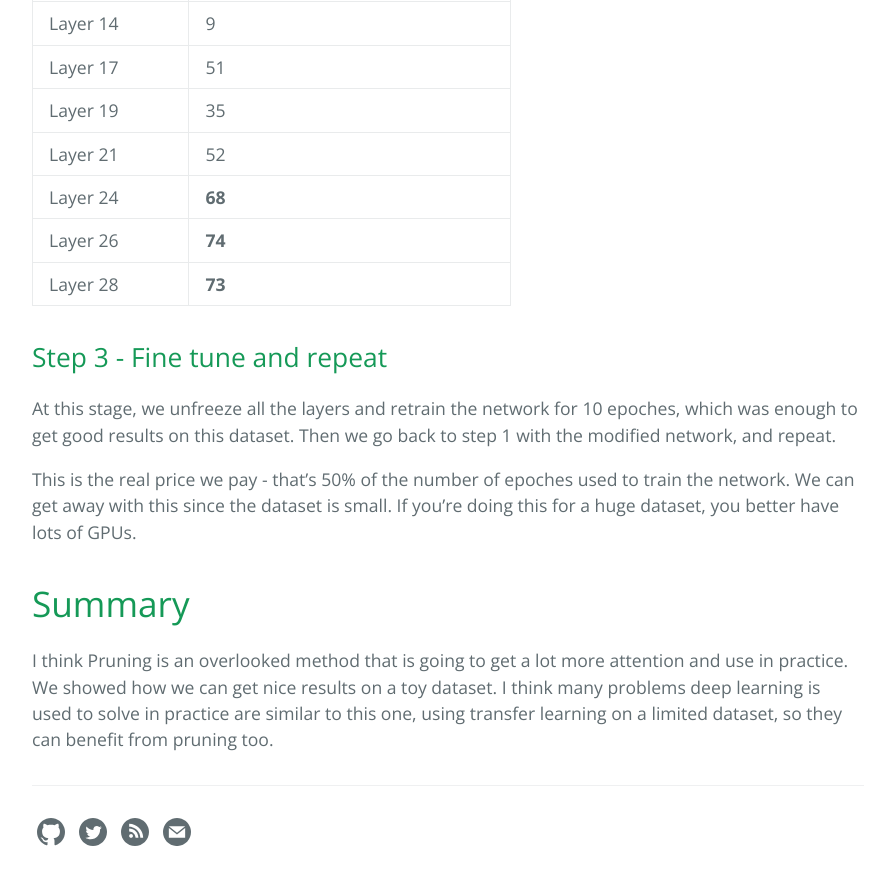
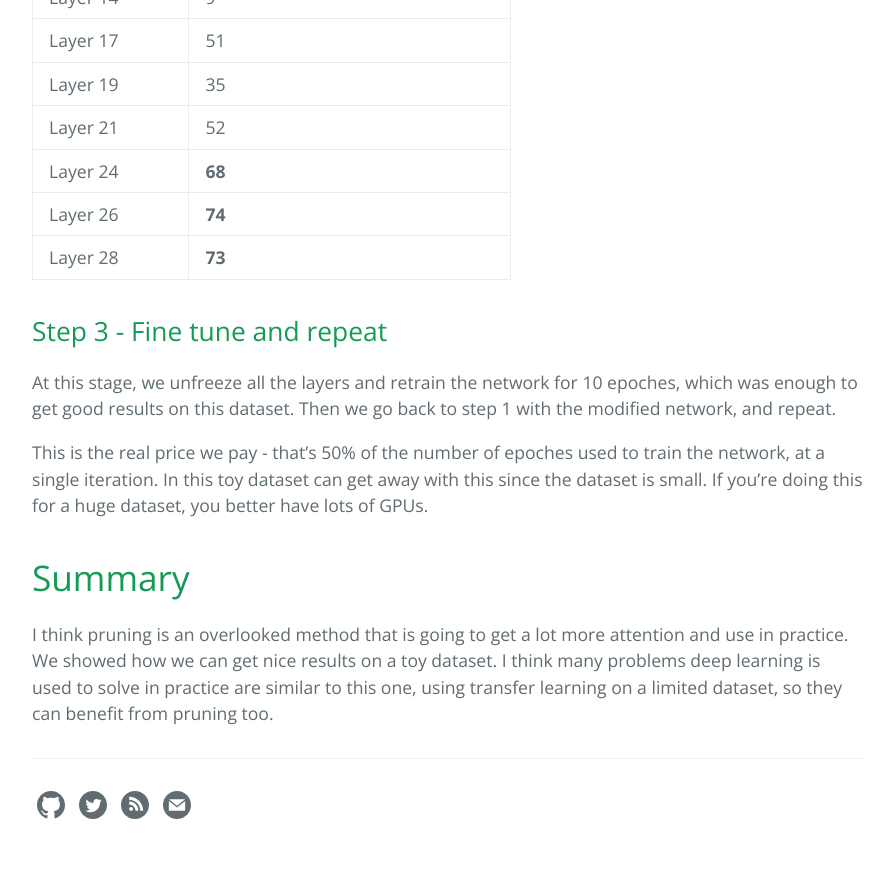
Before and after one commit to jacobgil/jacobgil.github.io, a Jekyll site: the page built from _posts/2017-06-23-pruning-deep-neural-networks.md, in a window 1280 px wide and 900 px high, scrolled down 8179 px. Shown: the top 885 px of the window, without its empty margins (192-1085 px from the left). Built offline with Jekyll 4.4.1, drawn with Linux system fonts in a browser that asks for light colours; comment, search, counter and statistics services are not loaded; some of the changed text lies outside the part shown.

Commit message:
New post

```diff
--- a/_posts/2017-06-23-pruning-deep-neural-networks.md
+++ b/_posts/2017-06-23-pruning-deep-neural-networks.md
@@ -179,7 +179,7 @@
 Step one - train a large network
 ----------------------------------
 
-We will take VGG16, drop the fully connected layers, And add three new fully connected layers.
+We will take VGG16, drop the fully connected layers, and add three new fully connected layers.
 We will freeze the convolutional layers, and retrain only the new fully connected layers.
 In PyTorch, the new layers look like this:
 {% highlight python %}
@@ -263,11 +263,12 @@
 At this stage, we unfreeze all the layers and retrain the network for 10 epoches, which was enough to get good results on this dataset.
 Then we go back to step 1 with the modified network, and repeat.
 
-This is the real price we pay - that's 50% of the number of epoches used to train the network. We can get away with this since the dataset is small.
+This is the real price we pay - that's 50% of the number of epoches used to train the network, at a single iteration. In this toy dataset can get away with this since the dataset is small.
 If you're doing this for a huge dataset, you better have lots of GPUs.
 
 Summary
 =======
 
-I think Pruning is an overlooked method that is going to get a lot more attention and use in practice.
-We showed how we can get nice results on a toy dataset. I think many problems deep learning is used to solve in practice are similar to this one, using transfer learning on a limited dataset, so they can benefit from pruning too.
+I think pruning is an overlooked method that is going to get a lot more attention and use in practice.
+We showed how we can get nice results on a toy dataset.
+I think many problems deep learning is used to solve in practice are similar to this one, using transfer learning on a limited dataset, so they can benefit from pruning too.
```
Also changed, not shown: other parts of _posts/2017-06-23-pruning-deep-neural-networks.md (+8 -8 lines).
